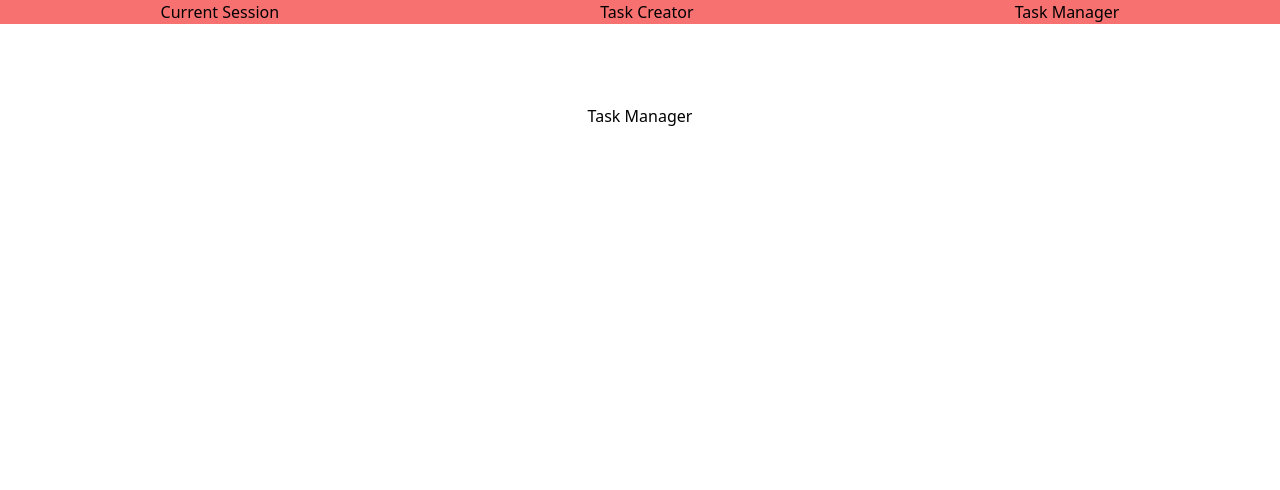
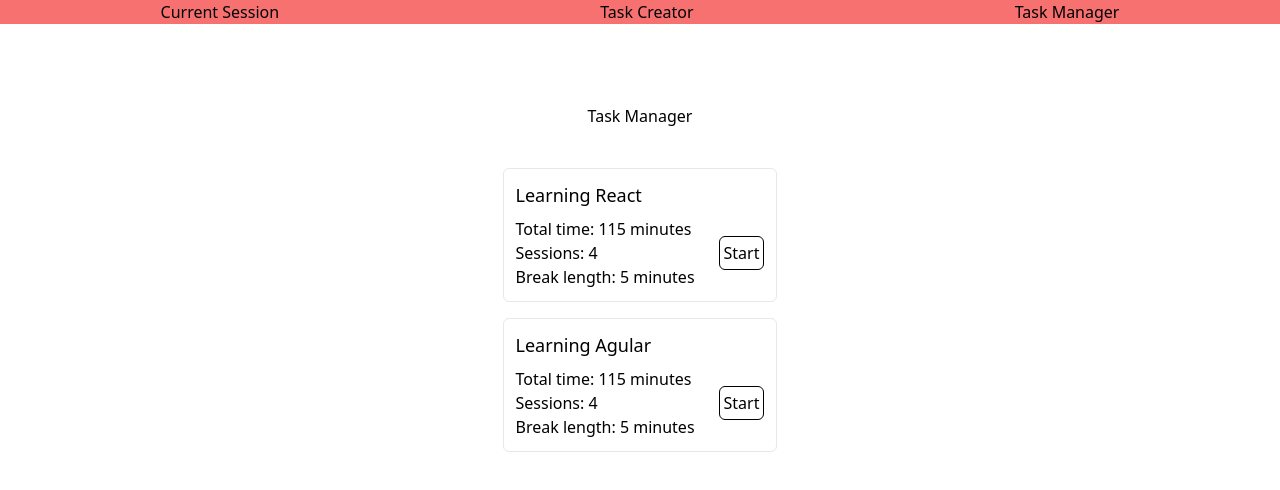
Before and after one commit to jprymak/pomodoro-deluxe, a React (Create React App) app: page /task-manager in a window 1280 px wide. Shown: the top 490 px of the page. Built offline with nearby package versions, Linux system fonts and the light colour scheme.

Commit message:
feat: remove started task from Task Manager & add initial Tasks

```diff
--- a/src/App.js
+++ b/src/App.js
@@ -8,14 +8,53 @@
 
 class App extends React.Component {
   state = {
-    tasks: [],
+    tasks: [
+      {
+        task: "Learning React",
+        sessionLengthInMinutes: 25,
+        breakLengthInMinutes: 5,
+        numberOfSessions: 4,
+        previewBlocks: [
+          "session",
+          "break",
+          "session",
+          "break",
+          "session",
+          "break",
+          "session",
+        ],
+      },
+      {
+        task: "Learning Agular",
+        sessionLengthInMinutes: 25,
+        breakLengthInMinutes: 5,
+        numberOfSessions: 4,
+        previewBlocks: [
+          "session",
+          "break",
+          "session",
+          "break",
+          "session",
+          "break",
+          "session",
+        ],
+      },
+    ],
     currentSession: {
-      task: "Learning React",
+      task: "Learning Vue",
       sessionLengthInMinutes: 25,
       breakLengthInMinutes: 5,
       numberOfSessions: 4,
-      previewBlocks: ["session", "break", "session", "break","session", "break","session"],
-    }
+      previewBlocks: [
+        "session",
+        "break",
+        "session",
+        "break",
+        "session",
+        "break",
+        "session",
+      ],
+    },
   };
 
   handleTaskCreation = (newTask) => {
@@ -25,27 +64,36 @@
     });
   };
 
-  handleTaskPick = (task)=>{
-    this.setState({currentSession: task}, ()=>{console.log(this.state.currentSession)})
-  }
+  handleTaskPick = (task, indexToRemove) => {
+    this.setState({ currentSession: task }, () => {
+      console.log(this.state.currentSession);
+    });
+    this.setState(prevState=>{
+      const tasks = prevState.tasks.filter((task, index)=>index!==indexToRemove)
+      return {tasks}
+    })
+  };
 
   render() {
     return (
       <div className="App h-screen flex  items-center flex-col">
-      <Router>
+        <Router>
           <NavBar />
           <Switch>
             <Route path="/task-creator">
               <TaskCreator onTaskCreation={this.handleTaskCreation} />
             </Route>
             <Route path="/task-manager">
-              <TaskManager onTaskPick={this.handleTaskPick} tasks={this.state.tasks}/>
+              <TaskManager
+                onTaskPick={this.handleTaskPick}
+                tasks={this.state.tasks}
+              />
             </Route>
             <Route path="/">
-              <CurrentSession currentSession={this.state.currentSession}/>
+              <CurrentSession currentSession={this.state.currentSession} />
             </Route>
           </Switch>
-      </Router>
+        </Router>
       </div>
     );
   }
--- a/src/components/TaskManager.js
+++ b/src/components/TaskManager.js
@@ -15,7 +15,7 @@
       <div>
         <h2 className="mb-10 text-center">Task Manager</h2>
         <ul>
-          {tasks.map((task) => {
+          {tasks.map((task, index) => {
             const {
               numberOfSessions,
               sessionLengthInMinutes,
@@ -39,7 +39,7 @@
                     <p>Break length: {breakLengthInMinutes} minutes</p>
                   </div>
 
-                  <button onClick={()=>{onTaskPick(task)}} className="p-1 self-center border-solid border border-black rounded-md my-2 ml-6">
+                  <button onClick={()=>{onTaskPick(task, index)}} className="p-1 self-center border-solid border border-black rounded-md my-2 ml-6">
                     Start
                   </button>
                 </div>
```
